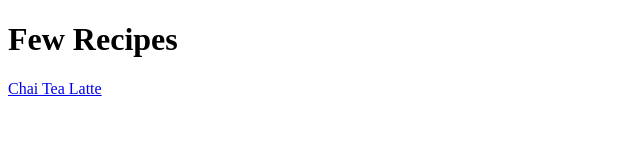
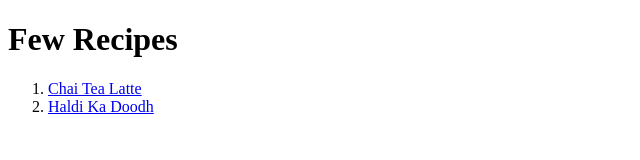
Before and after one commit to Vsk2353/Recipes-Website, a plain HTML site: page index.html in a window 1280 px wide. Shown: the whole page, without its empty margins (0-640 px from the left). Drawn offline with Linux system fonts and the light colour scheme.

Commit message:
Update to include second recipe link

```diff
--- a/index.html
+++ b/index.html
@@ -8,6 +8,9 @@
     </head>
     <body>
         <h1>Few Recipes</h1>
-        <a href="../Recipes-Website/recipes/chai-tea-latte.html">Chai Tea Latte</a>
+        <ol>
+            <li><a href="../Recipes-Website/recipes/chai-tea-latte.html">Chai Tea Latte</a></li>
+            <li><a href="../Recipes-Website/recipes/haldi-ka-doodh.html">Haldi Ka Doodh</a>
+        </ol>
     </body>
 </html>
```
